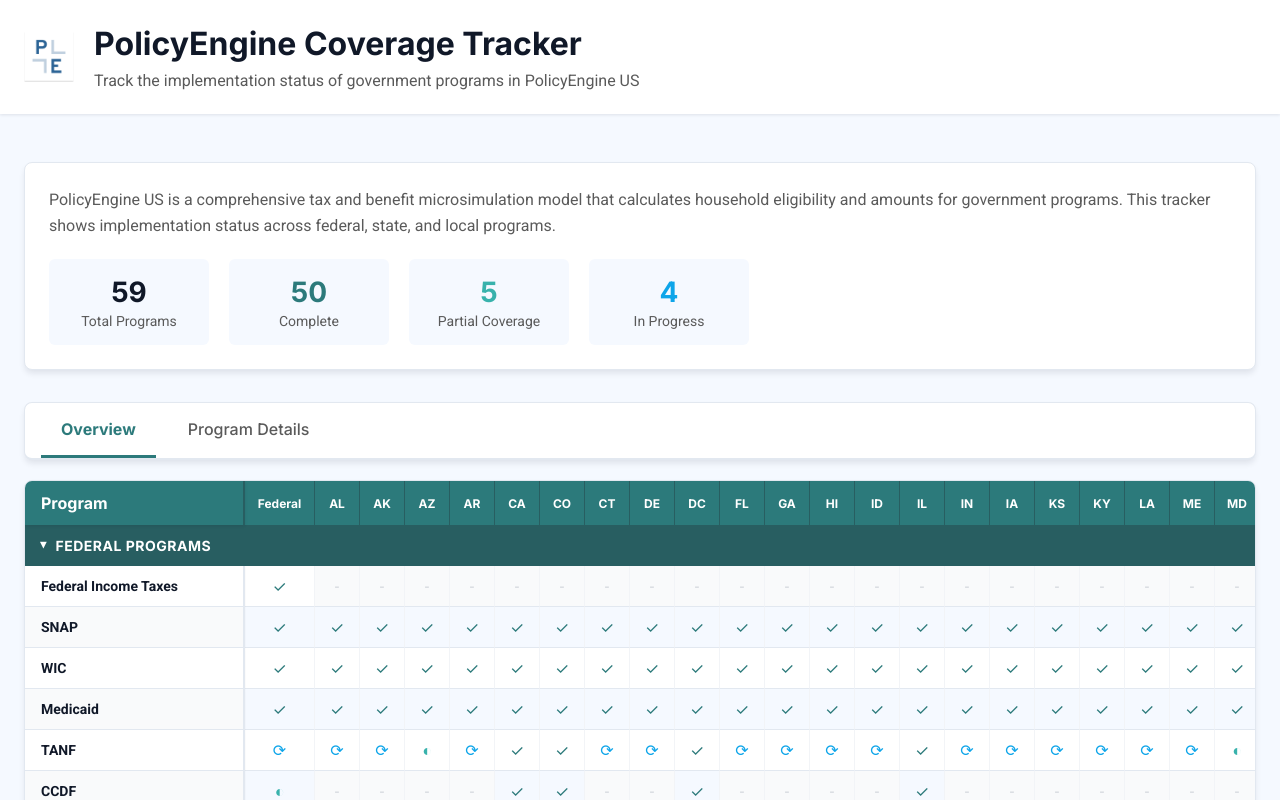
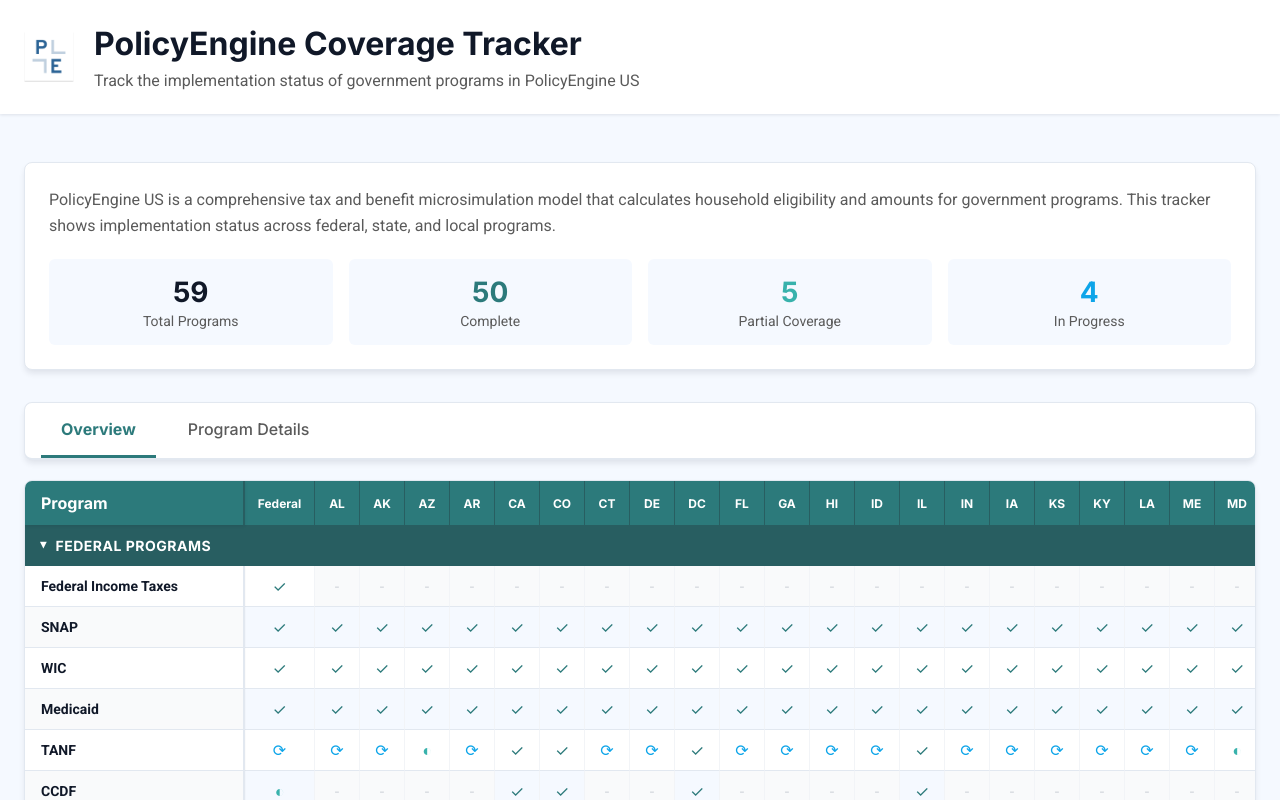
Before and after one commit to PolicyEngine/policyengine-coverage-tracker, a React (Create React App) app: page / in a window 1280 px wide. Shown: the top 800 px of the page. Built offline with nearby package versions, Linux system fonts and the light colour scheme.

Commit message:
more format

```diff
--- a/src/components/ExecutiveSummary.tsx
+++ b/src/components/ExecutiveSummary.tsx
@@ -33,16 +33,14 @@
       {/* Key Metrics */}
       <div style={{
         display: 'flex',
-        gap: spacing.xl,
-        flexWrap: 'wrap',
+        gap: spacing.lg,
       }}>
         <div style={{
           textAlign: 'center',
           padding: spacing.lg,
           backgroundColor: colors.background.secondary,
           borderRadius: spacing.radius.md,
-          minWidth: '160px',
-          flex: '0 0 auto',
+          flex: '1',
         }}>
           <div style={{
             fontSize: typography.fontSize['3xl'],
@@ -67,8 +65,7 @@
           padding: spacing.lg,
           backgroundColor: colors.background.secondary,
           borderRadius: spacing.radius.md,
-          minWidth: '160px',
-          flex: '0 0 auto',
+          flex: '1',
         }}>
           <div style={{
             fontSize: typography.fontSize['3xl'],
@@ -93,8 +90,7 @@
           padding: spacing.lg,
           backgroundColor: colors.background.secondary,
           borderRadius: spacing.radius.md,
-          minWidth: '160px',
-          flex: '0 0 auto',
+          flex: '1',
         }}>
           <div style={{
             fontSize: typography.fontSize['3xl'],
@@ -119,8 +115,7 @@
           padding: spacing.lg,
           backgroundColor: colors.background.secondary,
           borderRadius: spacing.radius.md,
-          minWidth: '160px',
-          flex: '0 0 auto',
+          flex: '1',
         }}>
           <div style={{
             fontSize: typography.fontSize['3xl'],
```
Also changed, not shown: 7 other files (tests, documents, lock files or other folders).
